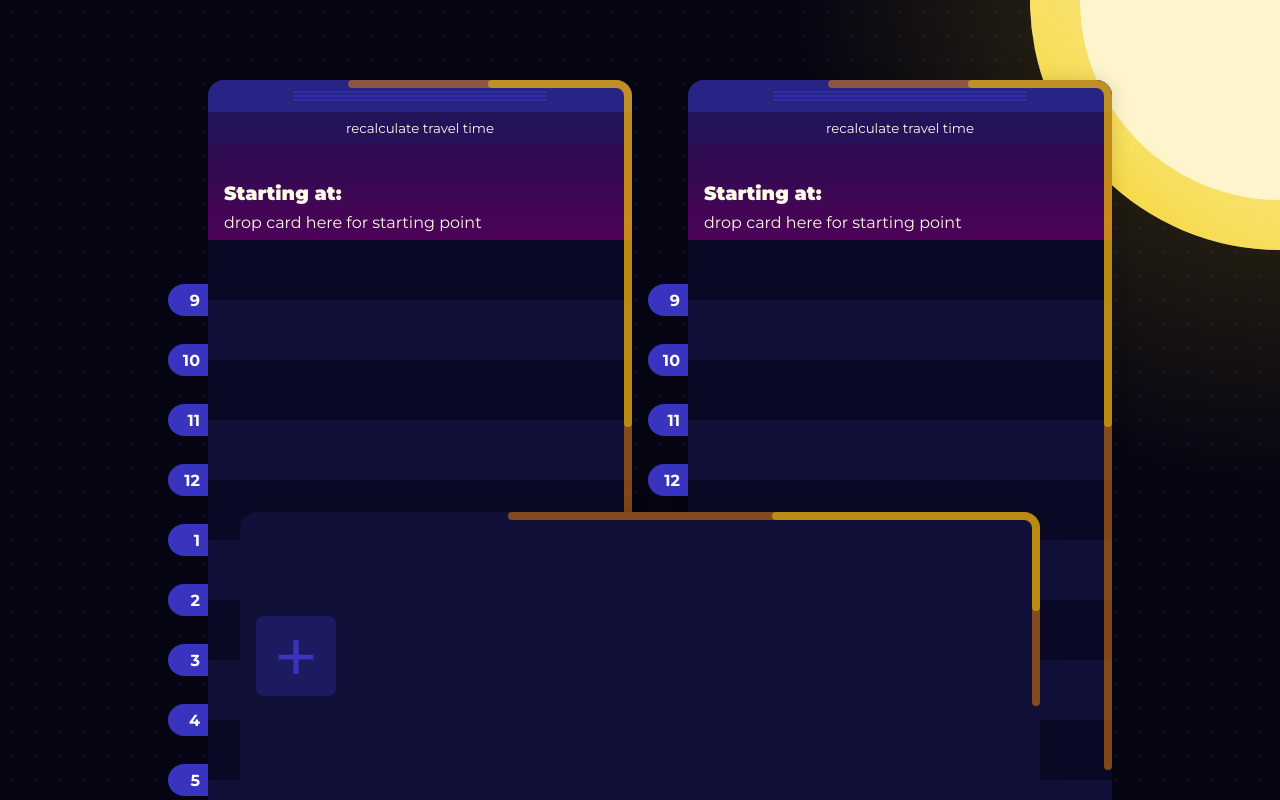
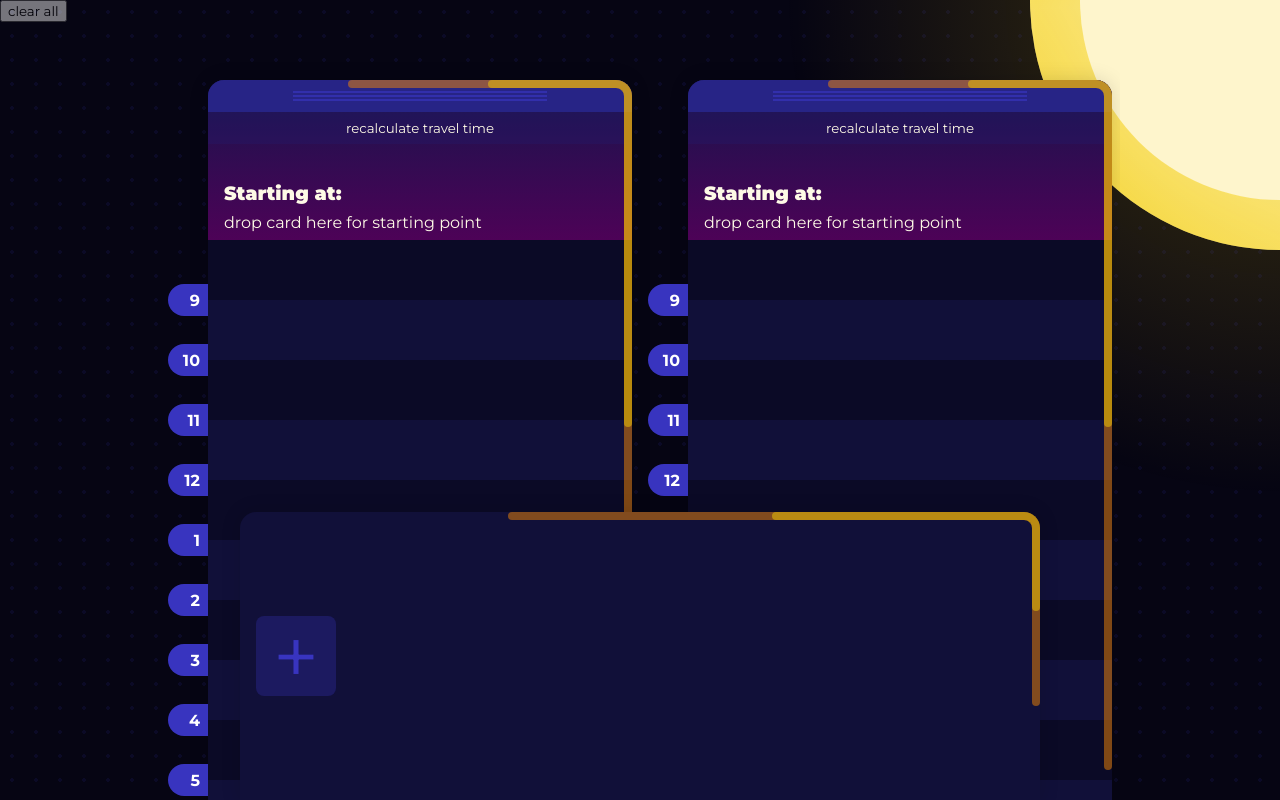
Before and after one commit to EnderPicture/tripper, a SvelteKit app: page / in a window 1280 px wide. Shown: the top 800 px of the page. Built offline with nearby package versions, Linux system fonts and the light colour scheme.

Commit message:
feat: scrollable events and clear button

```diff
--- a/src/app.html
+++ b/src/app.html
@@ -3,7 +3,7 @@
 	<head>
 		<meta charset="utf-8" />
 		<link rel="icon" href="%sveltekit.assets%/favicon.png" />
-		<meta name="viewport" content="width=device-width" />
+		<meta name="viewport" content="width=device-width, initial-scale=1" />
 
 		<link rel="preconnect" href="https://fonts.googleapis.com" />
 		<link rel="preconnect" href="https://fonts.gstatic.com" crossorigin />
--- a/src/lib/components/day-slot.svelte
+++ b/src/lib/components/day-slot.svelte
@@ -286,9 +286,11 @@
 <style lang="scss">
 	section {
 		margin: 5rem 0;
-		width: 30rem;
 		padding-left: 3rem;
 		padding-right: 0.5rem;
+		max-width: 95vw;
+		width: 30rem;
+		padding-bottom: 15rem;
 	}
 	.main {
 		background-color: $color1_d6;
--- a/src/routes/+page.svelte
+++ b/src/routes/+page.svelte
@@ -7,9 +7,11 @@
 </script>
 
 <main>
-	{#each $itineraries as itinerary}
-		<DaySlot bind:itinerary />
-	{/each}
+	<div class="slots">
+		{#each $itineraries as itinerary}
+			<DaySlot bind:itinerary />
+		{/each}
+	</div>
 
 	<EventTray />
 
@@ -19,9 +21,9 @@
 		<ExpandedEvent bind:event={$events[$eIdToI[$expandedEvent]]} />
 	{/if}
 
-	<!-- <div class="debug">
-		{$draggedEvent}
-	</div> -->
+	<div class="debug">
+		<button on:click={() => localStorage.clear()}>clear all</button>
+	</div>
 	<div class="sun" />
 </main>
 
@@ -35,9 +37,9 @@
 		top: 0;
 		left: 0;
 		color: white;
-	}
-	main {
-		padding-bottom: 15rem;
+		button {
+			color: black;
+		}
 	}
 	.sun {
 		position: fixed;
@@ -71,4 +73,10 @@
 			z-index: -1;
 		}
 	}
+	.slots {
+		display: grid;
+		grid-auto-flow: column;
+		width: fit-content;
+		overflow-x: scroll;
+	}
 </style>
```
